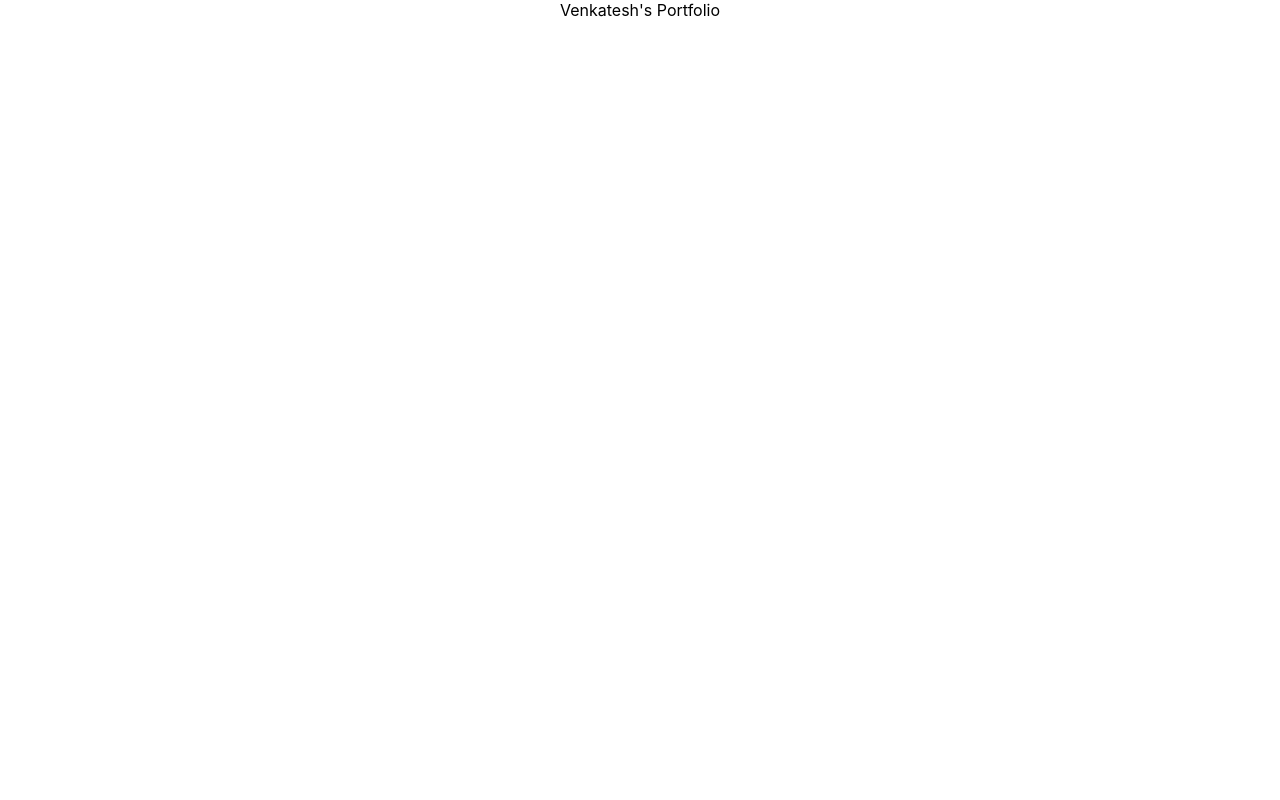
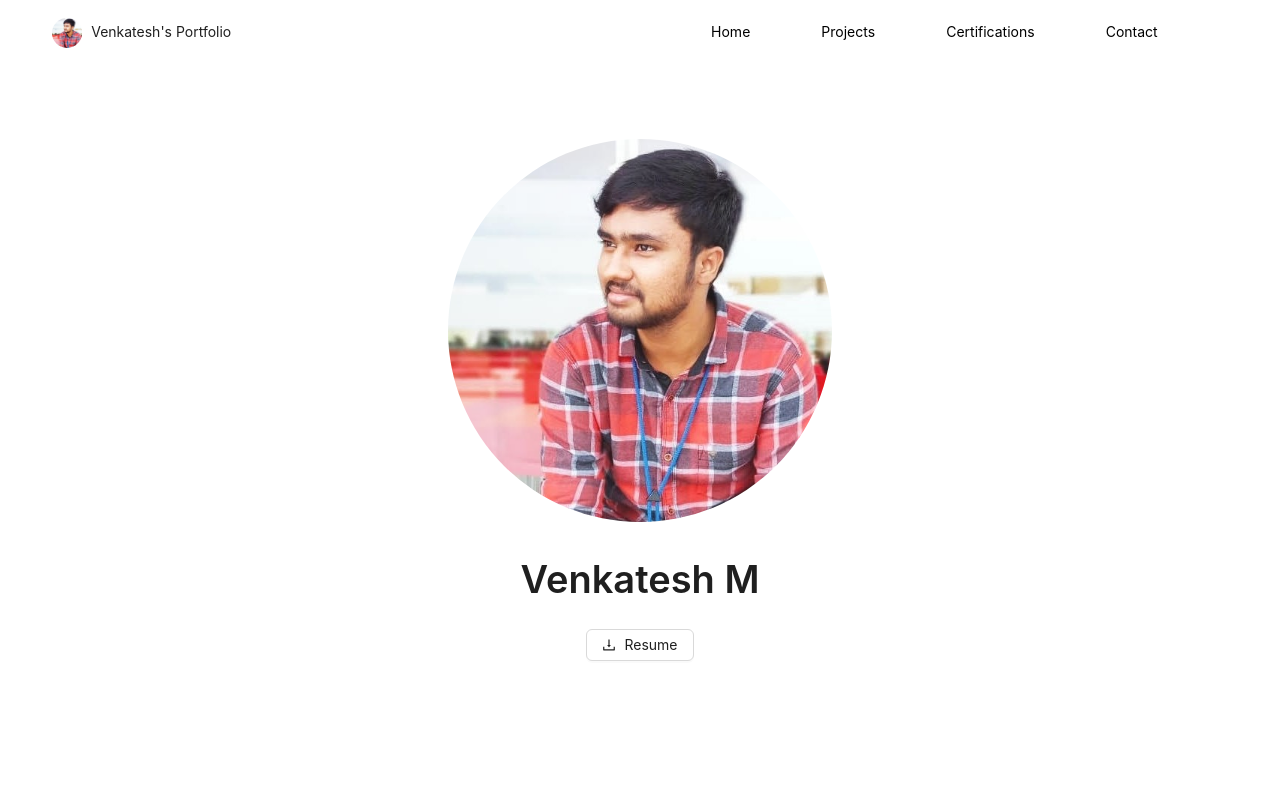
Before and after one commit to Venkate5h/venkatesh-portfolio, a React (Create React App) app: page / in a window 1280 px wide. Shown: the top 800 px of the page. Built offline with nearby package versions, Linux system fonts and the light colour scheme.

Commit message:
base commit

```diff
--- a/package.json
+++ b/package.json
@@ -3,9 +3,11 @@
   "version": "0.1.0",
   "private": true,
   "dependencies": {
+    "@ant-design/icons": "^5.2.5",
     "@testing-library/jest-dom": "^5.17.0",
     "@testing-library/react": "^13.4.0",
     "@testing-library/user-event": "^13.5.0",
+    "antd": "^5.8.4",
     "react": "^18.2.0",
     "react-dom": "^18.2.0",
     "react-scripts": "5.0.1",
--- a/src/App.css
+++ b/src/App.css
@@ -1,3 +1,23 @@
-.App {
-  text-align: center;
+.ant-layout-header {
+  background: white;
+  position: fixed;
+  width: 100vw;
+  padding: 0 4vw;
+  z-index: 1;
 }
+
+.container {
+  height: 100vh;
+  padding: 12vh 4vw;
+  background: white;
+}
+
+.profile {
+  width: 75%;
+  border-radius: 50%;
+  opacity: 0.9;
+}
+
+a {
+  color: #000;
+}
--- a/src/App.js
+++ b/src/App.js
@@ -1,10 +1,53 @@
+import { Avatar, Col, Layout, Row, Space, Typography } from 'antd';
+import Home from './components/Home';
+import Projects from './components/Projects';
+import Certifications from './components/Certifications';
+import Contact from './components/Contact';
 import './App.css';
+import profilePhoto from './assets/profile_photo.jpg';
+const { Content, Header } = Layout;
+
+const items = [
+  { key: 'home', href: "#home", title: 'Home', component: Home },
+  { key: 'projects', href: "#projects", title: 'Projects', component: Projects },
+  { key: 'certifications', href: "#certifications", title: 'Certifications', component: Certifications },
+  { key: 'contact', href: "#contact", title: 'Contact', component: Contact }
+]
 
 function App() {
   return (
-    <div className="App">
-      Venkatesh's Portfolio
-    </div>
+    <Layout>
+      <Header>
+        <Row align={'middle'}>
+          <Col span={12}>
+            <Space>
+              <Avatar src={profilePhoto} />
+              <Typography>
+                Venkatesh's Portfolio
+              </Typography>
+            </Space>
+          </Col>
+          <Col span={12}>
+            <Row justify={'space-evenly'}>
+              {
+                items.map((item) =>
+                  <a key={item.key} href={item.href}>
+                    {item.title}
+                  </a>
+                )
+              }
+            </Row>
+          </Col>
+        </Row>
+      </Header>
+      <Content>
+        {
+          items.map((item) =>
+            <item.component key={item.key} />
+          )
+        }
+      </Content>
+    </Layout>
   );
 }
 
--- /dev/null
+++ b/src/components/Certifications.js
@@ -0,0 +1,15 @@
+import { Row } from "antd";
+
+const Certifications = () => {
+    return (
+        <Row
+            id="certifications"
+            className="container"
+            justify="center"
+        >
+            Certifications
+        </Row>
+    )
+}
+
+export default Certifications;
--- /dev/null
+++ b/src/components/Contact.js
@@ -0,0 +1,15 @@
+import { Row } from "antd";
+
+const Contact = () => {
+    return (
+        <Row
+            id="contact"
+            className="container"
+            justify="center"
+        >
+            Contact
+        </Row>
+    )
+}
+
+export default Contact;
--- /dev/null
+++ b/src/components/Home.js
@@ -0,0 +1,35 @@
+import { Button, Col, Row, Space, Typography } from "antd";
+import profilePhoto from '../assets/profile_photo.jpg';
+import { DownloadOutlined } from "@ant-design/icons";
+
+const Home = () => {
+    return (
+        <Row
+            id="home"
+            className="container"
+            justify="center"
+            align="middle"
+        >
+            <Col span={24} align="center">
+                <Space direction="vertical">
+                    <img
+                        justify="center"
+                        align="middle"
+                        src={profilePhoto}
+                        alt="profile"
+                        className="profile" />
+                    <Space direction="vertical">
+                        <Typography.Title>
+                            Venkatesh M
+                        </Typography.Title>
+                        <Button>
+                            <DownloadOutlined /> Resume
+                        </Button>
+                    </Space>
+                </Space>
+            </Col>
+        </Row>
+    )
+}
+
+export default Home;
--- /dev/null
+++ b/src/components/Projects.js
@@ -0,0 +1,15 @@
+import { Row } from "antd";
+
+const Projects = () => {
+    return (
+        <Row
+            id="projects"
+            className="container"
+            justify="center"
+        >
+            Projects
+        </Row>
+    )
+}
+
+export default Projects;
```
Also changed, not shown: src/assets/profile_photo.jpg (added), 1 other file (tests, documents, lock files or other folders).
